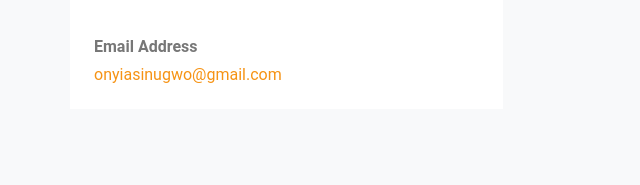
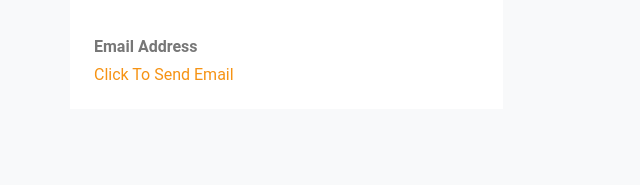
Before and after one commit to uche-hub/Akuyoma-Real-Estate, a plain HTML site: page index.html in a window 1280 px wide. Shown: the part 4835-5020 px from the top of the page, 0-640 px from the left. Drawn offline with nearby package versions, Linux system fonts and the light colour scheme.

Commit message:
added the mailto

```diff
--- a/index.html
+++ b/index.html
@@ -220,7 +220,7 @@
                         <a href="#">08035526838, 07063418366</a>
 
                         <label>Email Address</label>
-                        <a href="#">onyiasinugwo@gmail.com</a>
+                        <a href="mailto:onyiasinugwo@gmail.com">Click To Send Email</a>
                     </div>
 
                 </div>
```
